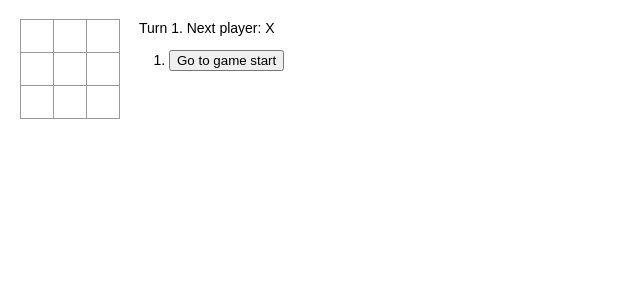
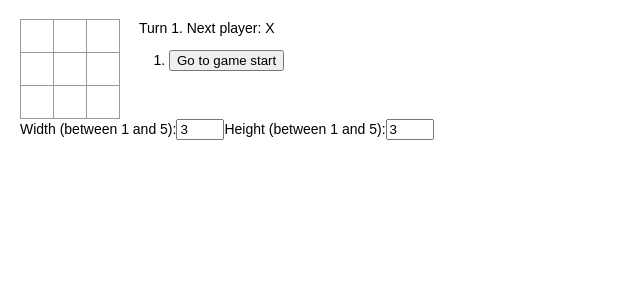
Before and after one commit to jan-henkel/react-tutorial, a React (Create React App) app: page / in a window 1280 px wide. Shown: the top 300 px of the page, without its empty margins (0-640 px from the left). Built offline with nearby package versions, Linux system fonts and the light colour scheme.

Commit message:
Add UI for board dimensions

```diff
--- a/src/index.tsx
+++ b/src/index.tsx
@@ -10,8 +10,8 @@ class Dimensions {
     area(): number {
         return this.width * this.height;
     }
-    readonly width: number;
-    readonly height: number;
+    width: number;
+    height: number;
 }
 
 class SquareProperties {
@@ -98,7 +98,7 @@ class Board extends React.Component<BoardProperties> {
         return <Square
             key={i}
             value={this.props.squares[i]}
-            onClick={() => { this.props.onClick(i) }}
+            onClick={() => this.props.onClick(i)}
         />;
     }
 
@@ -239,10 +239,72 @@ const winConditionsGlobal: Array<WinConditionPattern> = [
 ];
 
 const dimensionsGlobal = new Dimensions(3, 3);
-// ========================================
+
+interface GameSettings {
+    boardDimensions: Dimensions;
+    winConditions: Array<WinConditionPattern>;
+}
+
+interface SettingsProperties {
+    settings: GameSettings;
+    onSettingsChanged: (settings: GameSettings) => void;
+}
+
+class SettingsComponent extends React.Component<SettingsProperties> {
+    handleNewWidth(newWidth: number) {
+        let newSettings = this.props.settings;
+        newSettings.boardDimensions.width = newWidth;
+        this.props.onSettingsChanged(newSettings);
+    }
+
+    handleNewHeight(newHeight: number) {
+        let newSettings = this.props.settings;
+        newSettings.boardDimensions.height = newHeight;
+        this.props.onSettingsChanged(newSettings);
+    }
+
+    render() {
+        return (<div>
+            <form>
+                <label htmlFor="Width">Width (between 1 and 5):</label>
+                <input
+                    type="number"
+                    id="widthInput"
+                    defaultValue={this.props.settings.boardDimensions.width}
+                    name="width"
+                    min="1"
+                    max="5"
+                    onChange={(event) => this.handleNewWidth(parseInt(event.target.value))} />
+                <label htmlFor="Height">Height (between 1 and 5):</label>
+                <input
+                    type="number"
+                    id="heightInput"
+                    defaultValue={this.props.settings.boardDimensions.height}
+                    name="height"
+                    min="1"
+                    max="5"
+                    onChange={(event) => this.handleNewHeight(parseInt(event.target.value))} />
+            </form>
+        </div>);
+    }
+}
+
+class GameWithSettings extends React.Component<GameSettings, GameSettings> {
+    key : number = 0;
+    constructor(props: GameSettings) {
+        super(props);
+        this.state = props;
+    }
+    render() {
+        return (<>
+            <Game key={this.key} dimensions={this.state.boardDimensions} winConditionPatterns={this.state.winConditions} />
+            <SettingsComponent settings={this.state} onSettingsChanged={(newSettings: GameSettings) => {++this.key; this.setState(newSettings);}} />
+        </>);
+    }
+}
 
 ReactDOM.render(
-    <Game dimensions={dimensionsGlobal} winConditionPatterns={winConditionsGlobal} />,
+    <GameWithSettings boardDimensions={dimensionsGlobal} winConditions={winConditionsGlobal} />,
     document.getElementById('root')
 );
 
```
